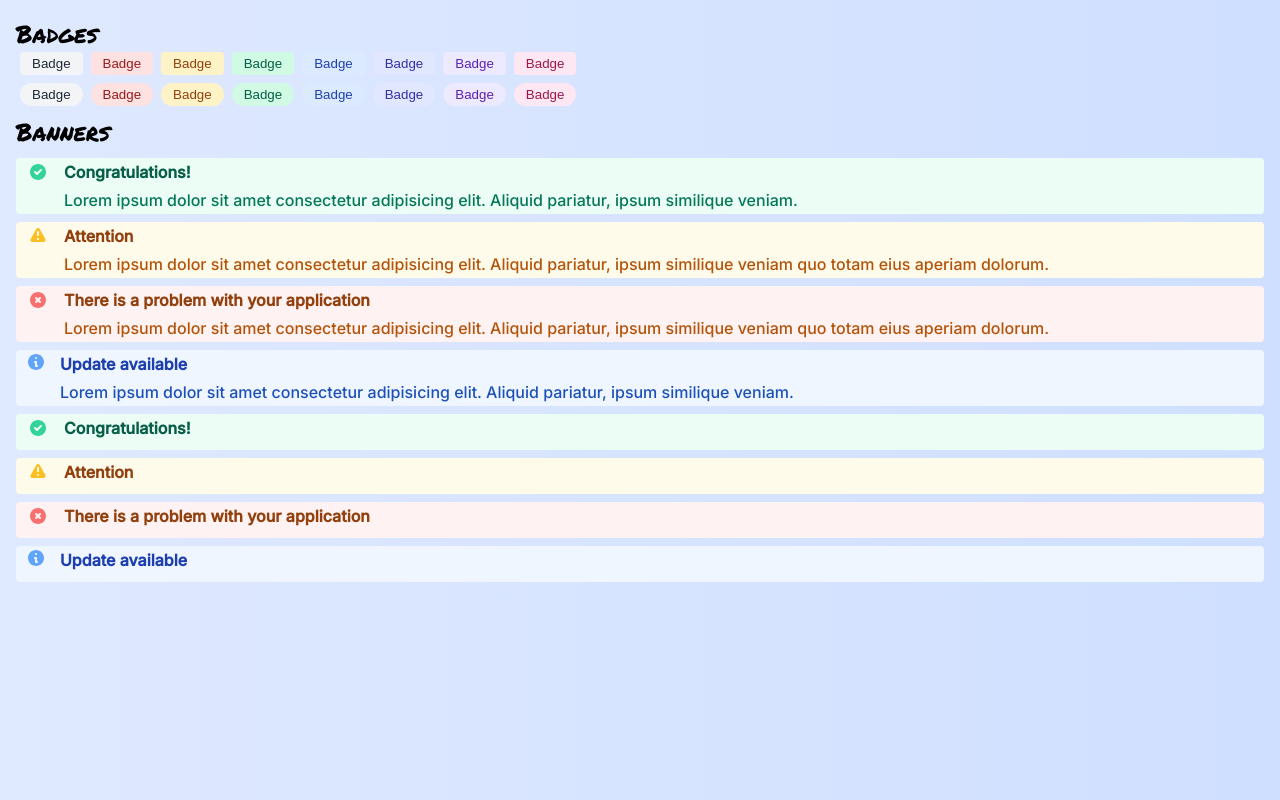
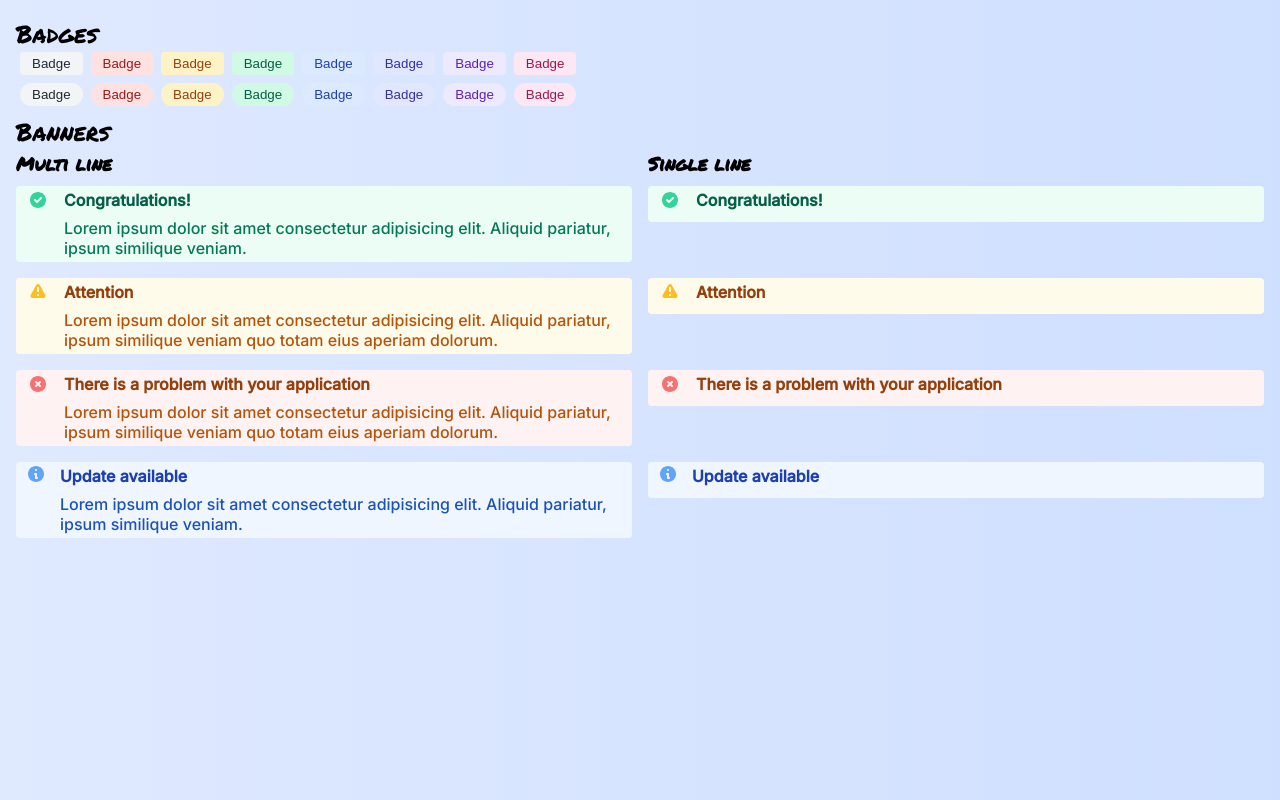
Before and after one commit to vishalicious213/component-library, a React (Vite) app: page / in a window 1280 px wide. Built offline with nearby package versions, Linux system fonts and the light colour scheme.

Commit message:
rendering all banners

```diff
--- a/src/App.jsx
+++ b/src/App.jsx
@@ -30,17 +30,46 @@ const App = () => {
 
             <div className="container">
                 <h2 className="marker">Banners</h2>
-                <Banner type="success" desc />
-                <Banner type="warning" desc />
-                <Banner type="error" desc />
-                <Banner type="neutral" desc />
-            </div>
+                <div className="marker" style={{ display: "flex", gap: "1rem"}}>
+                    <div style={{ width: "50%"}}><h3>Multi line</h3></div>
+                    <div style={{ width: "50%"}}><h3>Single line</h3></div>
+                </div>
 
-            <div className="container">
-                <Banner type="success" />
-                <Banner type="warning" />
-                <Banner type="error" />
-                <Banner type="neutral" />
+                <div style={{ display: "flex", gap: "1rem"}}>
+                    <div style={{ width: "50%"}}>
+                        <Banner type="success" desc />
+                    </div>
+                    <div style={{ width: "50%"}}>
+                        <Banner type="success" />
+                    </div>
+                </div>
+
+                <div style={{ display: "flex", gap: "1rem"}}>
+                    <div style={{ width: "50%"}}>
+                        <Banner type="warning" desc />
+                    </div>
+                    <div style={{ width: "50%"}}>
+                        <Banner type="warning" />
+                    </div>
+                </div>
+
+                <div style={{ display: "flex", gap: "1rem"}}>
+                    <div style={{ width: "50%"}}>
+                        <Banner type="error" desc />
+                    </div>
+                    <div style={{ width: "50%"}}>
+                        <Banner type="error" />
+                    </div>
+                </div>
+
+                <div style={{ display: "flex", gap: "1rem"}}>
+                    <div style={{ width: "50%"}}>
+                        <Banner type="neutral" desc />
+                    </div>
+                    <div style={{ width: "50%"}}>
+                        <Banner type="neutral" />
+                    </div>
+                </div>
             </div>
         </div>
     )
--- a/src/components/Banner.jsx
+++ b/src/components/Banner.jsx
@@ -4,7 +4,6 @@ const Banner = ({ type, desc }) => {
     let bannerStyle = {}
 
     if (type === "success") {
-        console.log("Success")
         bannerStyle = {
             icon: "../../public/success.svg",
             titleColor: "#065F46",
@@ -14,7 +13,6 @@ const Banner = ({ type, desc }) => {
             bodyText: "Lorem ipsum dolor sit amet consectetur adipisicing elit. Aliquid pariatur, ipsum similique veniam."
         }
     } else if (type === "warning") {
-        console.log("Warning")
         bannerStyle = {
             icon: "../../public/warning.svg",
             titleColor: "#92400E",
@@ -24,7 +22,6 @@ const Banner = ({ type, desc }) => {
             bodyText: "Lorem ipsum dolor sit amet consectetur adipisicing elit. Aliquid pariatur, ipsum similique veniam quo totam eius aperiam dolorum."
         }
     } else if (type === "error") {
-        console.log("Error")
         bannerStyle = {
             icon: "../../public/error.svg",
             titleColor: "#92400E",
@@ -34,7 +31,6 @@ const Banner = ({ type, desc }) => {
             bodyText: "Lorem ipsum dolor sit amet consectetur adipisicing elit. Aliquid pariatur, ipsum similique veniam quo totam eius aperiam dolorum."
         }
     } else {
-        console.log("Neutral")
         bannerStyle = {
             icon: "../../public/neutral.svg",
             titleColor: "#1E40AF",
```
